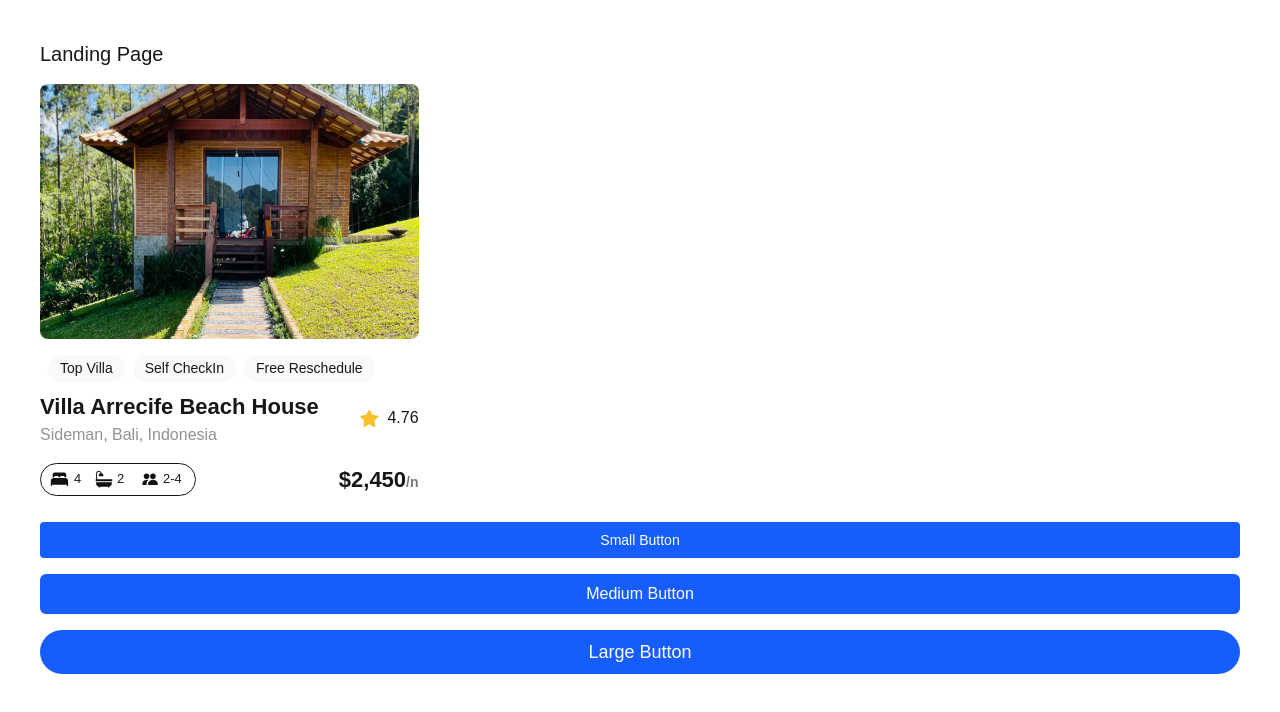
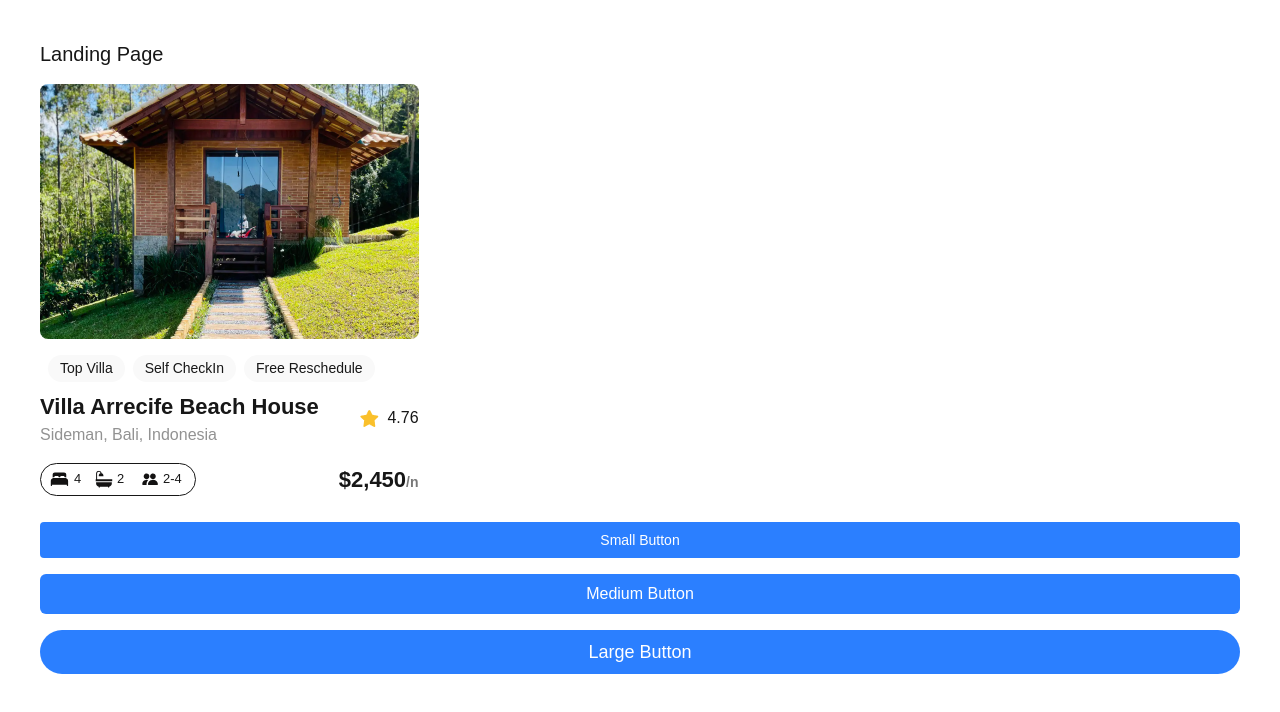
Before and after one commit to Ebere247/alx-project-0x00-setup, a Next.js app in the folder alx-project-0x00/: page /landing in a window 1280 px wide. Shown: the top 712 px of the page. Built offline with nearby package versions, Linux system fonts and the light colour scheme.

Commit message:
Advanced task

```diff
--- a/alx-project-0x00/components/Button.tsx
+++ b/alx-project-0x00/components/Button.tsx
@@ -4,7 +4,7 @@ import { ButtonProps } from "../interfaces";
 
 const Button: React.FC<ButtonProps> = ({ title, styleClass }) => {
   return (
-    <button className={`bg-blue-600 text-white px-4 py-2 ${styleClass}`}>
+    <button className={`px-4 py-2 bg-blue-500 text-white ${styleClass}`}>
       {title}
     </button>
   );
```
